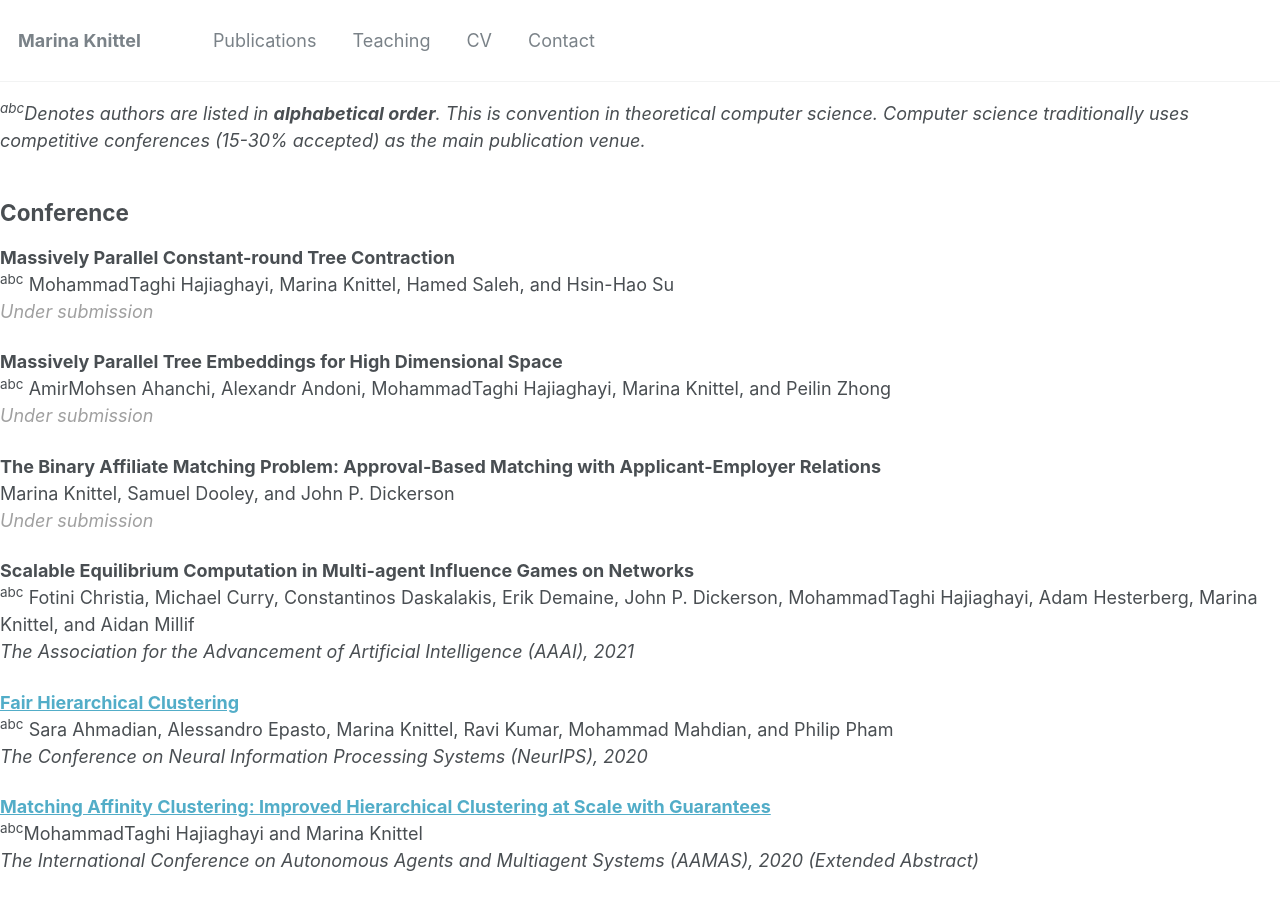
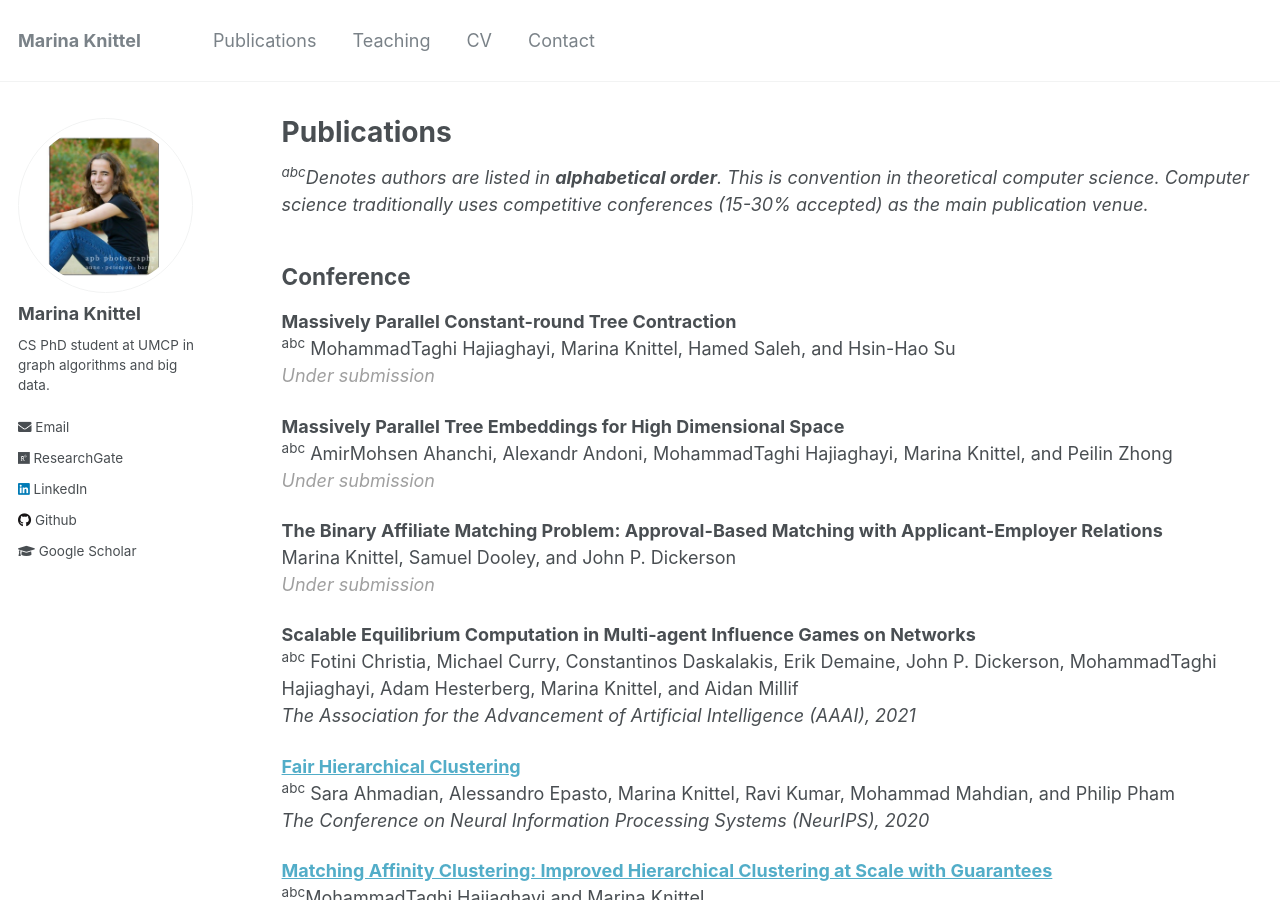
Before and after one commit to mknittel/mknittel.github.io, a Jekyll site: the page built from _pages/publications.md, in a window 1280 px wide and 900 px high. Built offline with Jekyll 4.4.1, drawn with Linux system fonts in a browser that asks for light colours.

```diff
--- a/_pages/publications.md
+++ b/_pages/publications.md
@@ -1,5 +1,7 @@
 ---
-layout: default
+layout: archive
+title: "Publications"
+permalink: /publications/
 author_profile: true
 ---
 *<sup>abc</sup>Denotes authors are listed in **alphabetical order**. This is convention in theoretical computer science.
```
